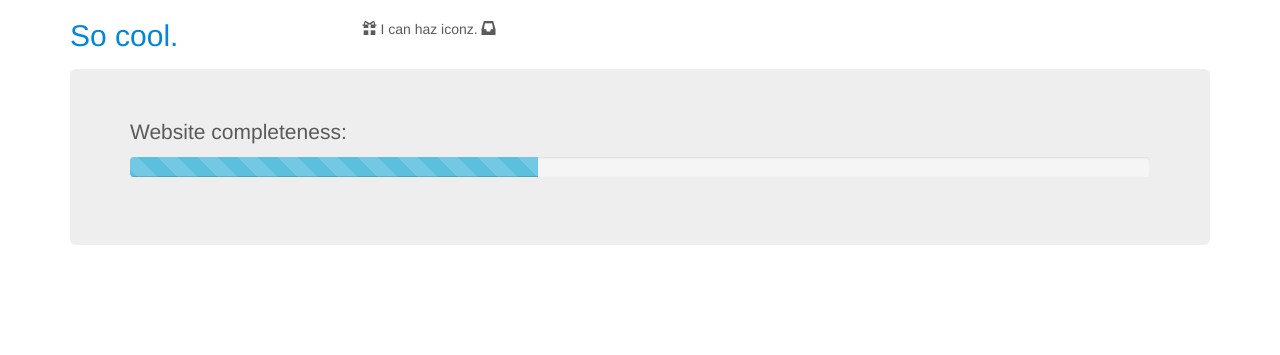
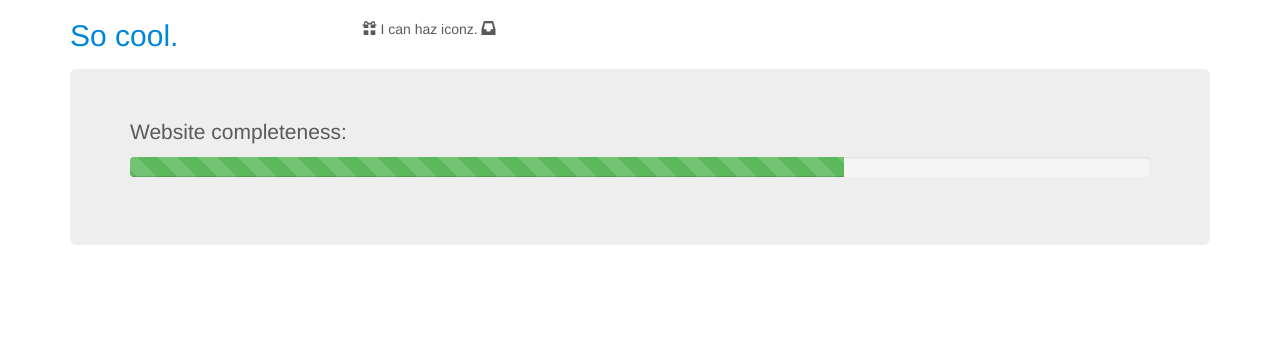
Before and after one commit to ialja/beautiful-web, a Flask app: page / in a window 1280 px wide. Shown: the part 806-1161 px from the top of the page. Run offline with Flask 2, Linux system fonts and the light colour scheme; some libraries are stand-ins or nearby versions.

Commit message:
increased website completeness

```diff
--- a/templates/index.html
+++ b/templates/index.html
@@ -36,7 +36,7 @@
 		<div class="jumbotron">
 			<p>Website completeness:</p>
 				<div class="progress progress-striped active">
-				  <div class="progress-bar progress-bar-info" style="width: 40%"></div>
+				  <div class="progress-bar progress-bar-success" style="width: 70%"></div>
 				</div>
 
 		</div>
```
